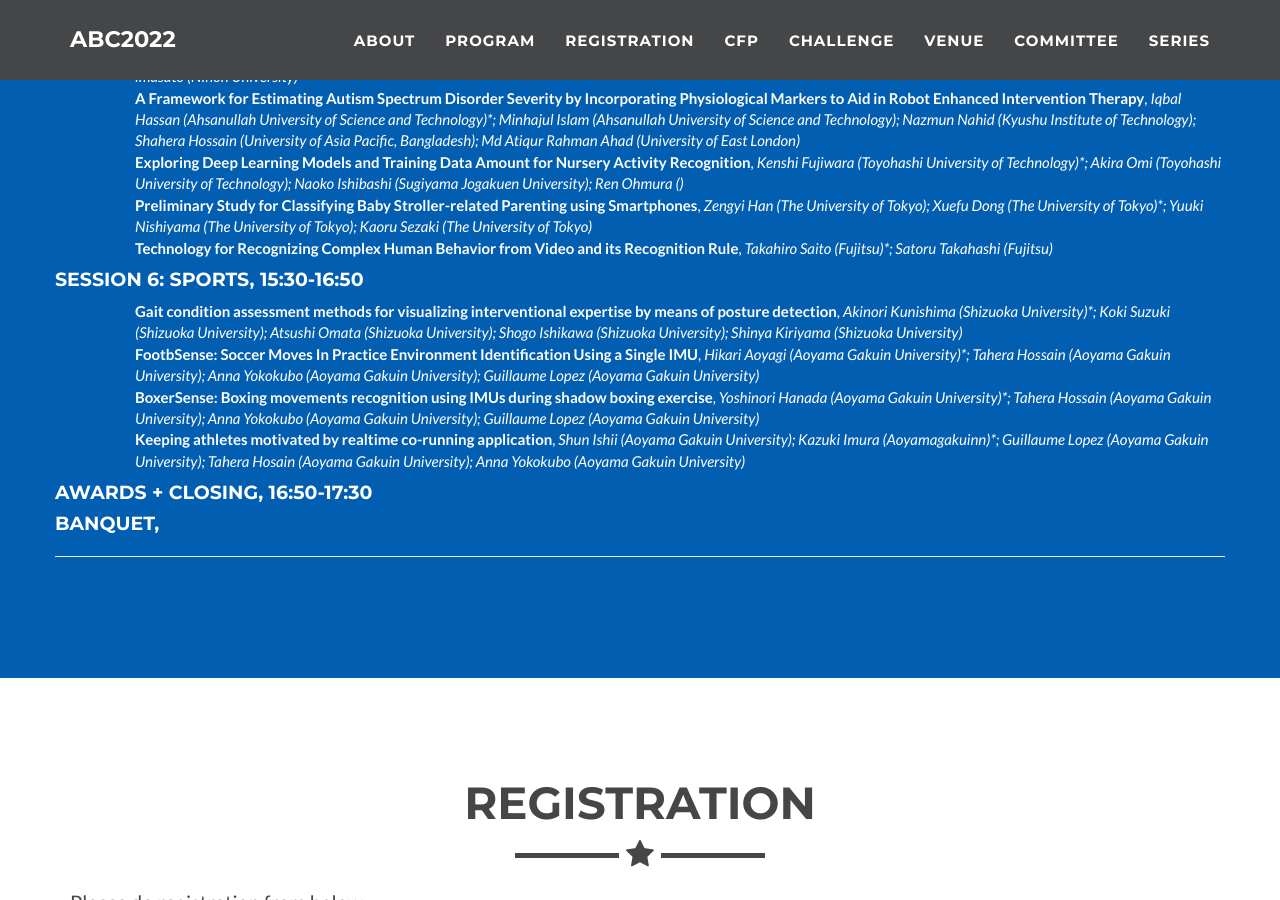
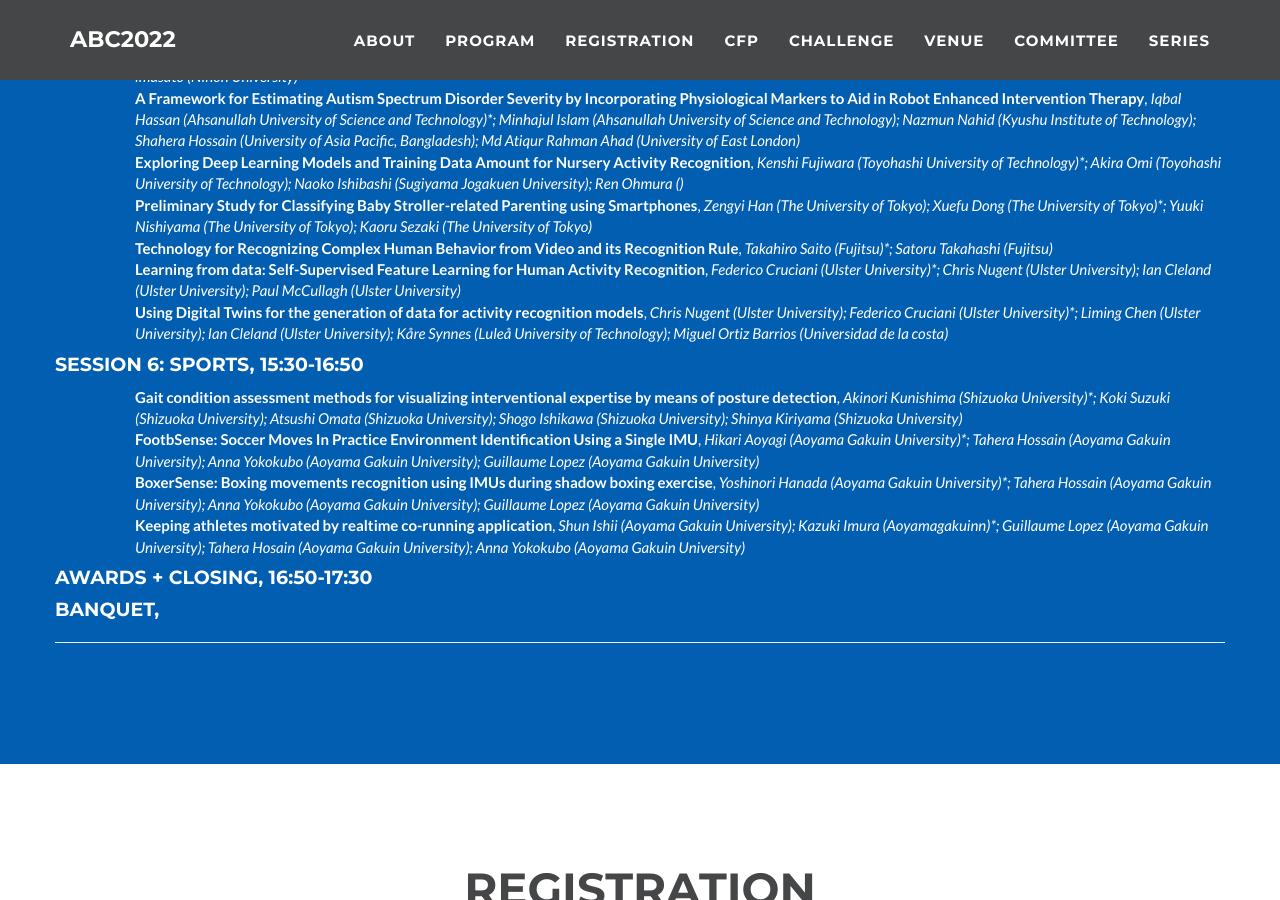
Before and after one commit to abc-research/abc-research.github.io, a Jekyll site: the page built from index.html, in a window 1280 px wide and 900 px high, scrolled down 7567 px. Built offline with Jekyll 4.4.1, drawn with Linux system fonts in a browser that asks for light colours.

Commit message:
Update _config.yml

```diff
--- a/_config.yml
+++ b/_config.yml
@@ -265,6 +265,11 @@ program:
             authors: "Zengyi Han (The University of Tokyo); Xuefu Dong (The University of Tokyo)*; Yuuki Nishiyama (The University of Tokyo); Kaoru Sezaki (The University of Tokyo)"
           - title: "Technology for Recognizing Complex Human Behavior from Video and its Recognition Rule"
             authors: "Takahiro Saito (Fujitsu)*; Satoru Takahashi (Fujitsu)"
+          - title: "Learning from data: Self-Supervised Feature Learning for Human Activity Recognition"
+            authors: "Federico Cruciani (Ulster University)*; Chris Nugent (Ulster University); Ian Cleland (Ulster University); Paul McCullagh (Ulster University)"
+          - title: "Using Digital Twins for the generation of data for activity recognition models"
+            authors: "Chris Nugent (Ulster University); Federico Cruciani (Ulster University)*; Liming Chen (Ulster University); Ian Cleland (Ulster University); Kåre Synnes (Luleå University of Technology); Miguel Ortiz Barrios (Universidad de la costa)"
+
       - name: "Session 6: Sports"
         time: "15:30-16:50"
         paper:
```
